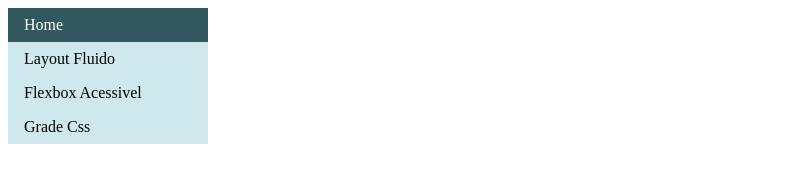
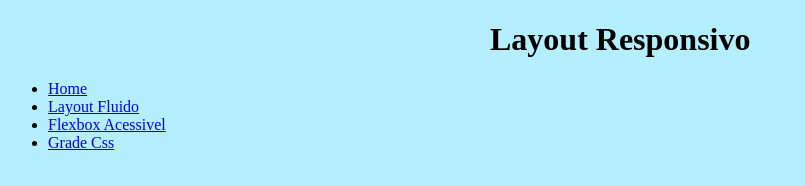
Before and after one commit to Iasmin000/LayoutResponsivo, a plain HTML site: page index.html in a window 1280 px wide. Shown: the whole page, without its empty margins (0-805 px from the left). Drawn offline with Linux system fonts and the light colour scheme.

Commit message:
menu e css

```diff
--- a/index.html
+++ b/index.html
@@ -7,12 +7,14 @@
         <link rel="stylesheet" href="style.css">
     </head>
     <body>
+        <h1>Layout Responsivo</h1>
+        <div class="LayoutResponsivo"></div>
         <ul>
             <li><a class="active" href="#home">Home</a></li>
             <li><a href="LayoutFluido.html">Layout Fluido </a></li>
              <li><a href="FlexboxAcessivel.html">Flexbox Acessivel </a></li>
             <li><a href="GradeCss.html">Grade Css </a></li>
-
           </ul>
+        </div>
     </body>
 </html>
--- a/style.css
+++ b/style.css
@@ -1,24 +1,8 @@
-ul {
-    list-style-type: none;
-    margin: 0;
-    padding: 0;
-    width: 200px;
-    background-color: #cfe8ee;
+body{
+    background-color: #b5effd;
   }
-
-  li a {
-    display: block;
-    color: #000;
-    padding: 8px 16px;
-    text-decoration: none;
-  }
-
-  li a.active {
-    background-color: #31585f;
-    color: white;
-  }
-
-  li a:hover:not(.active) {
-    background-color: #a9d8e0;
-    color: white;
-  }
+   .Menu-Vertical, h1 {
+      width: 300px;
+      margin-left: auto;
+      margin-right:auto ;
+    }
```
